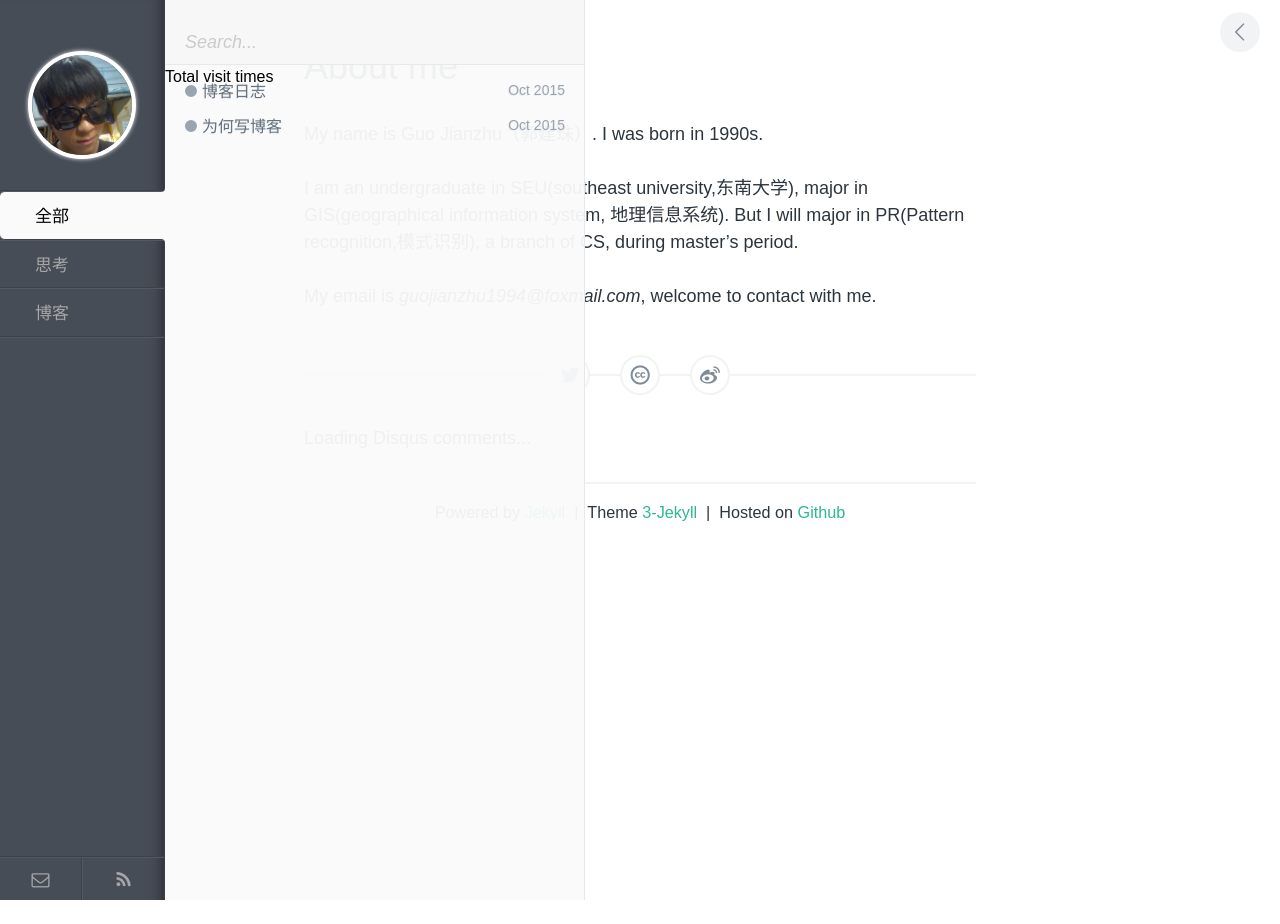
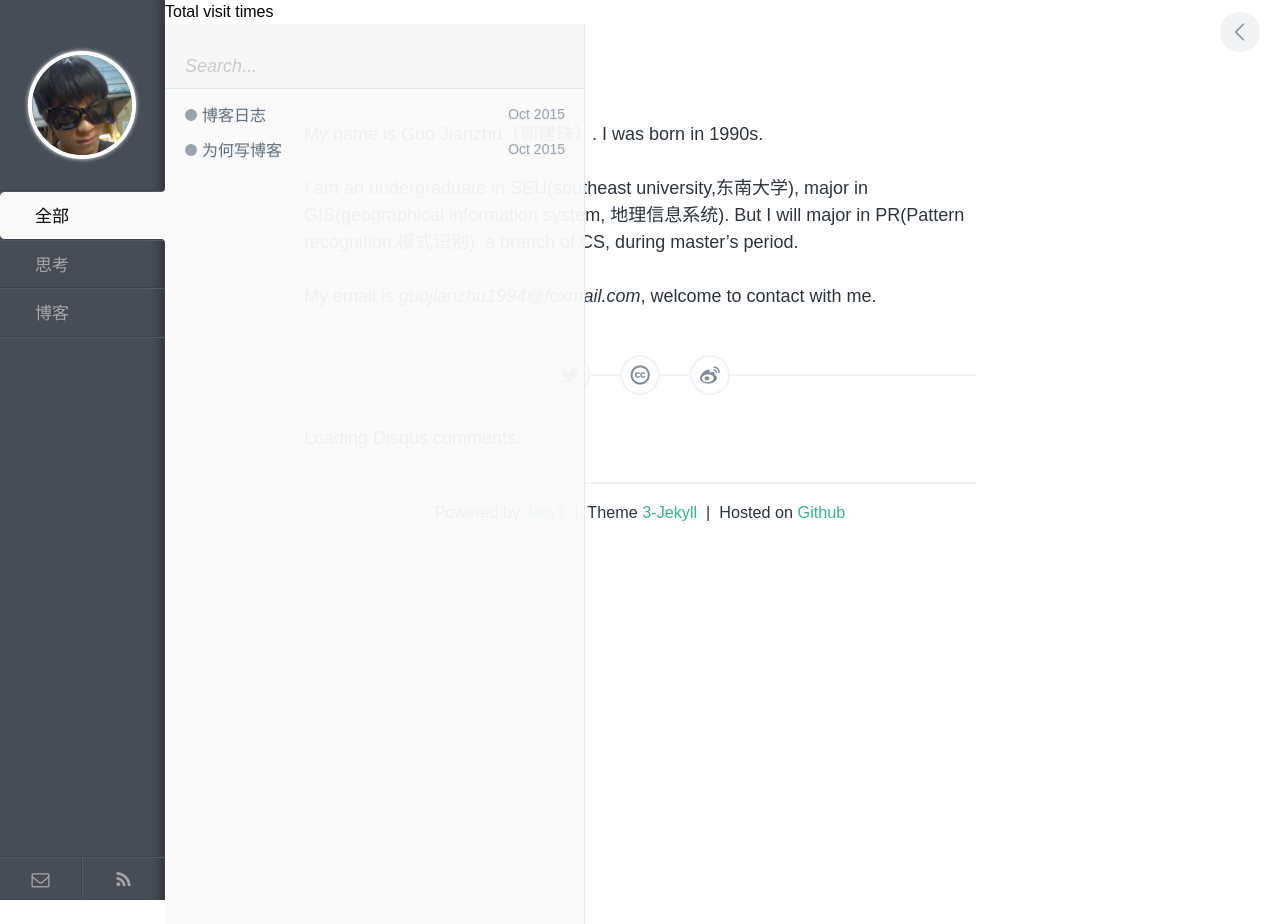
Before and after one commit to cleardusk/cleardusk-old.github.io, a Jekyll site: the page built from index.md, in a window 1280 px wide. Built offline with Jekyll 4.4.1, drawn with Linux system fonts in a browser that asks for light colours; comment, search, counter and statistics services are not loaded; before the commit the page ends 900 px from its top, so only the background shows below that.

Commit message:
Debuging...

```diff
--- a/_includes/nav.html
+++ b/_includes/nav.html
@@ -15,6 +15,11 @@
     </div>
   </nav> <!-- end #tags -->
 
+  <!-- Add by cleardusk -->
+  <span id="busuanzi_container_site_pv">
+  Total visit <span id="busuanzi_value_site_pv"></span> times
+  </span>
+
   <div id="posts-list">
     <form action="" id="search-form">
       <a href="/index.html" id="mobile-avatar" style="background-image:url({{ site.avatar }})"></a>
@@ -28,10 +33,6 @@
     {% endfor %}
     </nav>
 
-    <!-- Add by cleardusk -->
-    <span id="busuanzi_container_site_pv">
-    Total visit <span id="busuanzi_value_site_pv"></span> times
-    </span>
 
   </div> <!-- end #posts-list -->
 </aside> <!-- end #sidebar -->
```
